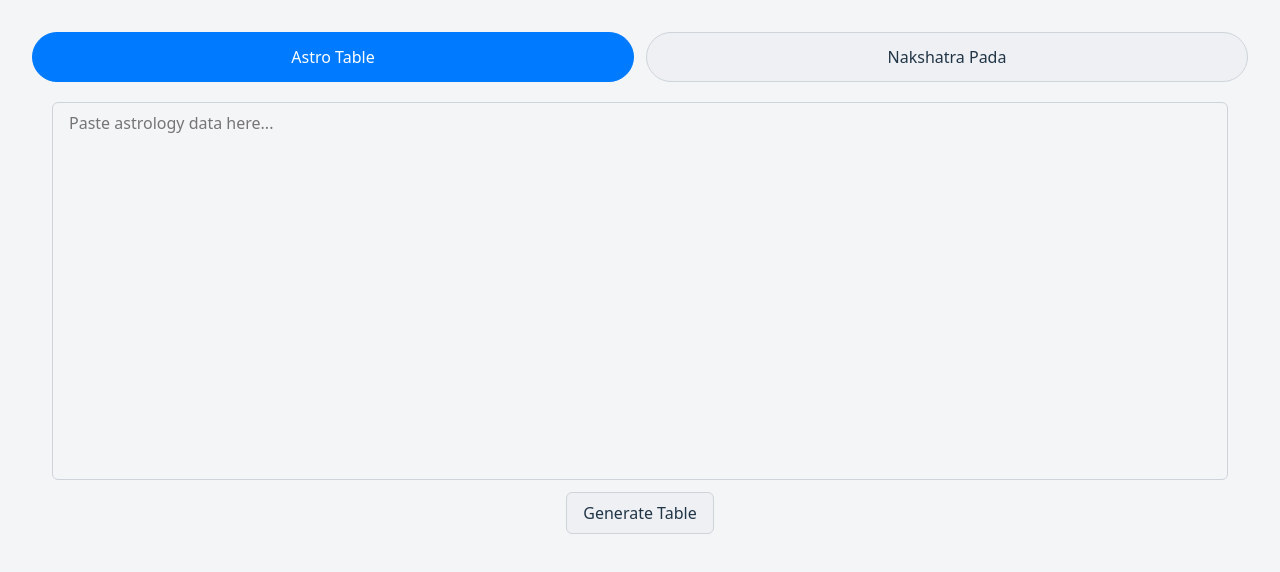
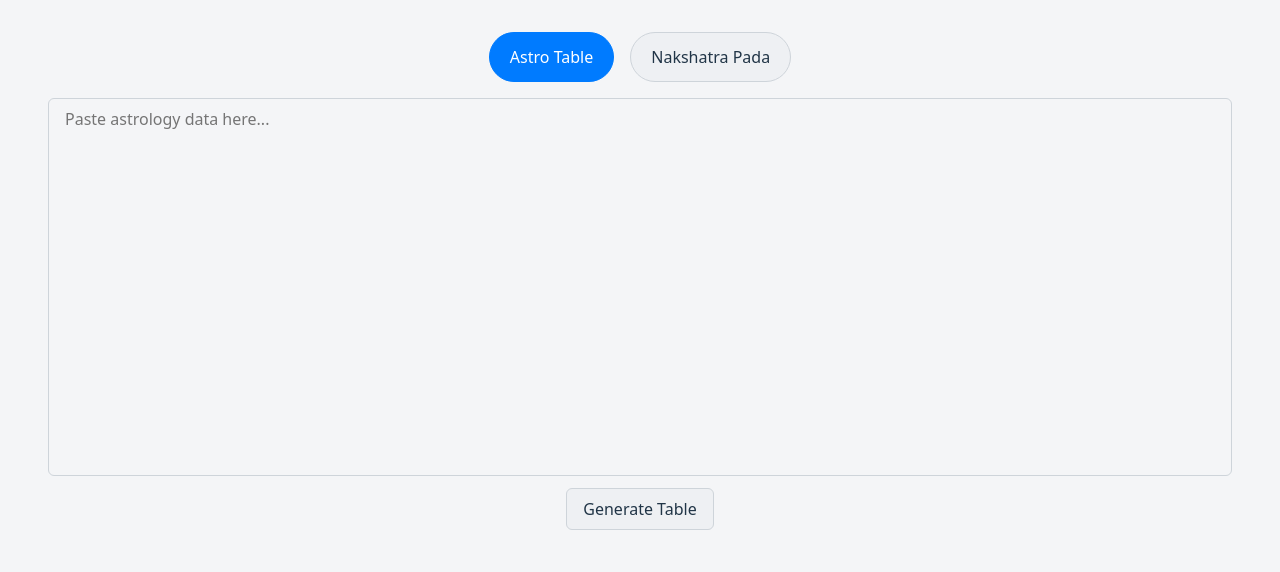
Before and after one commit to KiranMantha/astro-software, a Preact app: page / in a window 1280 px wide. Shown: the top 572 px of the page. Built offline with nearby package versions, Linux system fonts and the light colour scheme.

Commit message:
updated logic for navamsa matrix table

```diff
--- a/src/components/astroParseTable/AstroParseTable.tsx
+++ b/src/components/astroParseTable/AstroParseTable.tsx
@@ -147,7 +147,9 @@ export function AstroParseTable() {
       {rows.length > 0 ? (
         <>
           <details>
-            <summary>Planet Details</summary>
+            <summary>
+              <strong>Planet Details</strong>
+            </summary>
             <div>
               <table>
                 <thead>
@@ -193,7 +195,9 @@ export function AstroParseTable() {
           </details>
 
           <details>
-            <summary>Navamsa Matrix</summary>
+            <summary>
+              <strong>Navamsa Matrix</strong>
+            </summary>
             <div>
               <table className={styles.matrixTable}>
                 <thead>
@@ -214,6 +218,7 @@ export function AstroParseTable() {
                         const rowPlanetNumber = planetMatrixRef.current[rowPlanet.name];
                         const columnPlanetNumber = planetMatrixRef.current[colPlanet.name];
                         const difference = columnPlanetNumber - rowPlanetNumber;
+                        const isSamplePlanet = rowPlanet.name === colPlanet.name;
 
                         return (
                           <td
@@ -224,7 +229,7 @@ export function AstroParseTable() {
                             onMouseEnter={() => handleCellHover(rowIndex, colIndex)}
                             onMouseLeave={handleMouseLeave}
                           >
-                            {(difference < 0 ? difference + 108 : difference) + 1}
+                            {isSamplePlanet ? 'X' : (difference < 0 ? difference + 108 : difference) + 1}
                           </td>
                         );
                       })}
--- a/src/components/ui/tabs/Tabs.module.scss
+++ b/src/components/ui/tabs/Tabs.module.scss
@@ -1,10 +1,10 @@
 .tabs {
   .tabHeaders {
     display: flex;
-    gap: 12px;
+    gap: var(--spacing);
+    justify-content: center;
 
     button {
-      flex: 1;
       padding: 12px 20px;
       border-radius: 25px;
 
@@ -17,6 +17,6 @@
   }
 
   .tabContent {
-    padding: 20px;
+    padding: var(--spacing);
   }
 }
```
Also changed, not shown: 5 other files (tests, documents, lock files or other folders).
